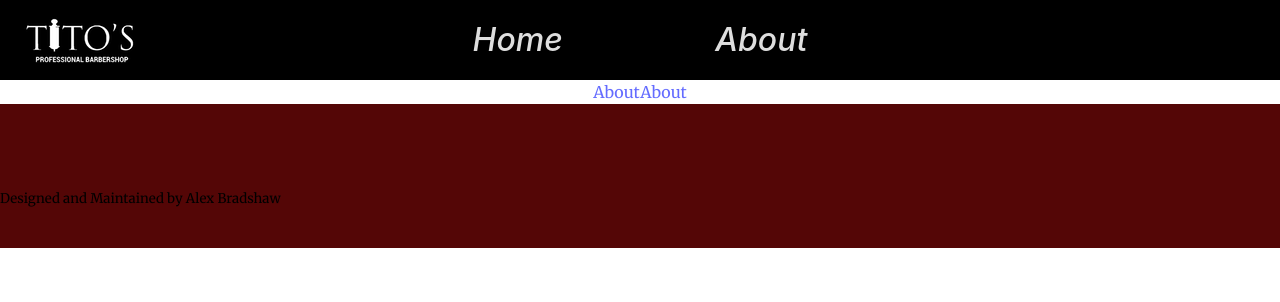
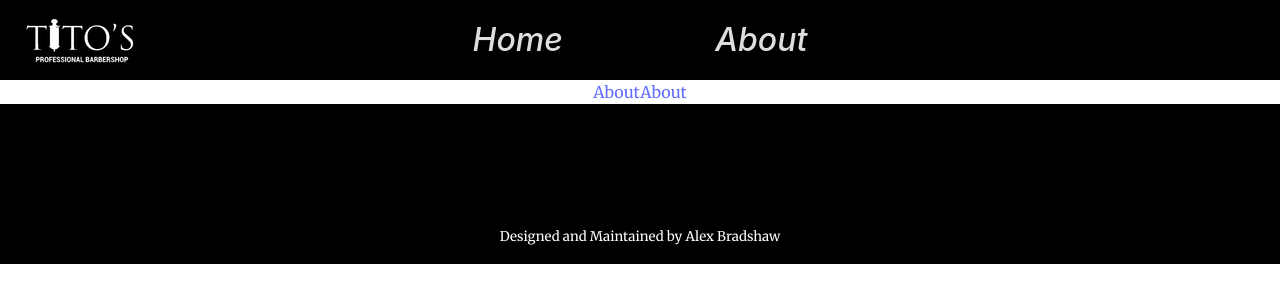
Before and after one commit to alexbradshaw/Titos, a React (Vite) app: page /about in a window 1280 px wide. Shown: the top 302 px of the page. Built offline with nearby package versions, Linux system fonts and the light colour scheme; some icons are missing.

Commit message:
updated styling to move icons from top (caused by credit)

```diff
--- a/src/Components/Footer/Footer.css
+++ b/src/Components/Footer/Footer.css
@@ -1,9 +1,9 @@
 .footer {
     width: 100%;
-    height: 18lvh;
+    height: 20lvh;
     display: grid;
     grid-template-columns: 1fr;
-    background-color: #520303fb;
+    background-color: black;
 }
 
 .socialsContainer > a {
@@ -20,6 +20,7 @@
 
 .socials {
     width: 100%;
+    margin-top: 2%;
 }
 
 .foot {
@@ -37,11 +38,23 @@
     width: 80%;
 }
 
+h5 {
+    height: 15px;
+    color: white;
+}
+
+#ab {
+    display: flex;
+    justify-content: center;
+    align-items: flex-end;
+}
+
 @media screen and (max-width: 800px) {
 
     .socials {
         display: flex;
         justify-content: center;
+        margin-top: 7%;
     }
 
     .footer {
```
